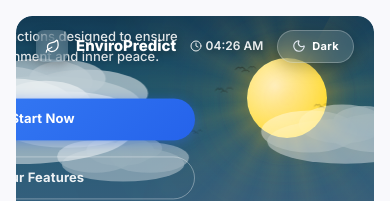
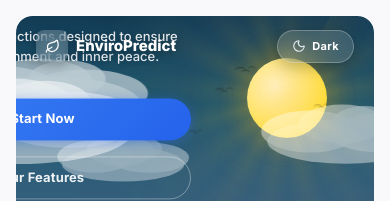
Before and after one commit to shubhranshux/AQI-Prediction, a React (Vite) app in the folder website/: page / in a window 390 px wide. Shown: the top 201 px of the page. Built offline with nearby package versions, Linux system fonts and the light colour scheme; no server answers.

Commit message:
Fix hero text overflow and mobile nav overlap

```diff
--- a/website/src/App.jsx
+++ b/website/src/App.jsx
@@ -118,7 +118,7 @@ export default function App(){
           <div style={{position:'absolute',inset:0,background:'linear-gradient(180deg, rgba(0,0,0,.25) 0%, rgba(0,0,0,.45) 40%, rgba(0,0,0,.35) 70%, rgba(0,0,0,.5) 100%)',pointerEvents:'none'}}/>
 
           {/* Hero Content — Elegant & Minimal (Reference Image Style) */}
-          <div className="hero-text-block" style={{position:'absolute',top:'50%',left:'50%',transform:'translate(-50%,-50%)',zIndex:10,textAlign:'center',maxWidth:640}}>
+          <div className="hero-text-block" style={{position:'absolute',top:'50%',left:'50%',transform:'translate(-50%,-50%)',zIndex:10,textAlign:'center',width:'100%',maxWidth:640,padding:'0 20px'}}>
             <div style={{animation:'fade-up 1s ease-out forwards'}}>
               <h1 className="hero-title" style={{fontFamily:"'Playfair Display', Georgia, serif",fontSize:56,fontWeight:500,color:'#ffffff',lineHeight:1.1,marginBottom:16,textShadow:'0 2px 24px rgba(0,0,0,.5), 0 1px 3px rgba(0,0,0,.4)'}}>
                 <span className="hero-word" style={{display:'block'}}>Air Quality,</span>
@@ -146,7 +146,7 @@ export default function App(){
               <span style={{fontSize:15,fontWeight:800,color:'#fff',textShadow:'0 2px 8px rgba(0,0,0,.4)'}}>EnviroPredict</span>
             </div>
             <div style={{display:'flex',alignItems:'center',gap:14}}>
-              <ClockDisplay />
+              <span className="clock-wrapper"><ClockDisplay /></span>
               <button onClick={()=>setDark(!D)} style={{display:'flex',alignItems:'center',gap:6,padding:'7px 14px',borderRadius:99,border:'1px solid rgba(255,255,255,.25)',background:'rgba(255,255,255,.12)',backdropFilter:'blur(10px)',cursor:'pointer',boxShadow:'0 4px 16px rgba(0,0,0,.25)',transition:'all .3s ease'}}>
                 {D ? <Sun size={14} color="#fbbf24"/> : <Moon size={14} color="#e2e8f0"/>}
                 <span style={{fontSize:11,fontWeight:700,color:'#fff',letterSpacing:'.03em'}}>{D?'Light':'Dark'}</span>
--- a/website/src/index.css
+++ b/website/src/index.css
@@ -80,6 +80,12 @@ html { scrollbar-width:thin; scrollbar-color:rgba(120,120,120,.25) transparent;
   }
   .stats-bar > div:nth-child(2) > div:last-child {
     display: none; /* Hide second divider on mobile so it wraps nicely */
+  }
+  .clock-wrapper {
+    display: none !important;
+  }
+  .hero-text-block {
+    top: 55% !important; /* Move down slightly to avoid nav overlap */
   }
 }
 
```
